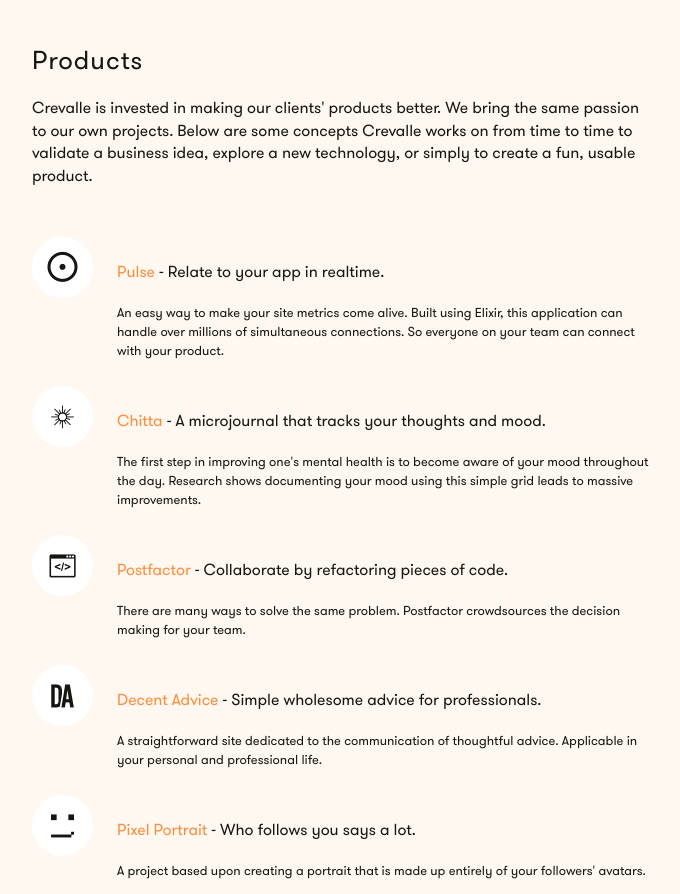
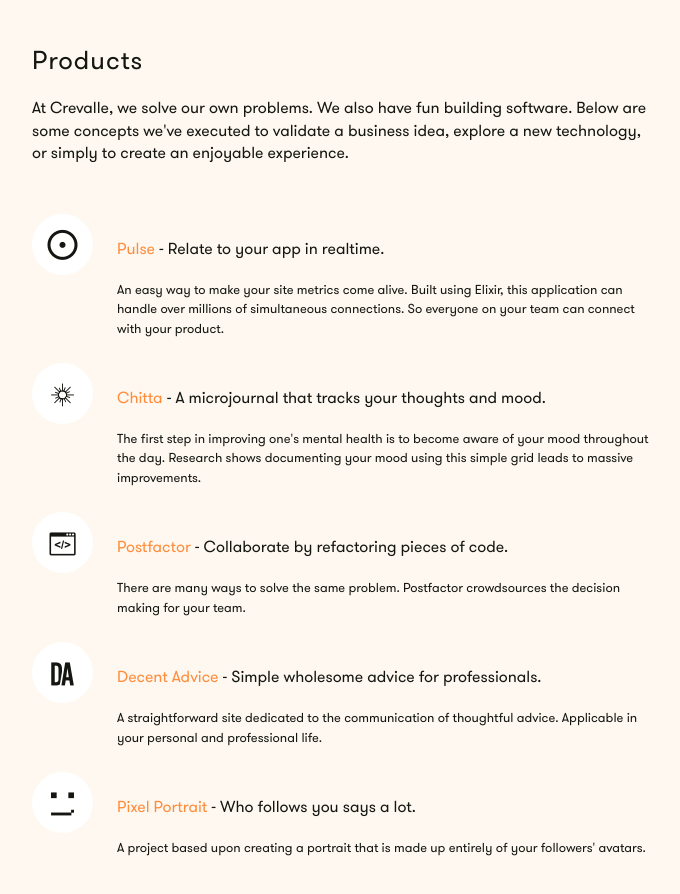
Before and after one commit to crevalle/crevalle.github.io, a plain HTML site: page index.html in a window 1280 px wide. Shown: the part 2010-2904 px from the top of the page, without its empty margins (298-978 px from the left). Drawn offline with nearby package versions, Linux system fonts and the light colour scheme; files whose address does not match are found by name.

Commit message:
Change awkward product text

```diff
--- a/index.html
+++ b/index.html
@@ -191,7 +191,7 @@
           <section class="description-holder">
             <div class="title-holder">
               <h1>Products</h1>
-              <p>Crevalle is invested in making our clients' products better. We bring the same passion to our own projects. Below are some concepts Crevalle works on from time to time to validate a business idea, explore a new technology, or simply to create a fun, usable product.</p>
+              <p>At Crevalle, we solve our own problems.  We also have fun building software. Below are some concepts we've executed to validate a business idea, explore a new technology, or simply to create an enjoyable experience.</p>
             </div>
             <ul class="description-list">
               <li>
```
